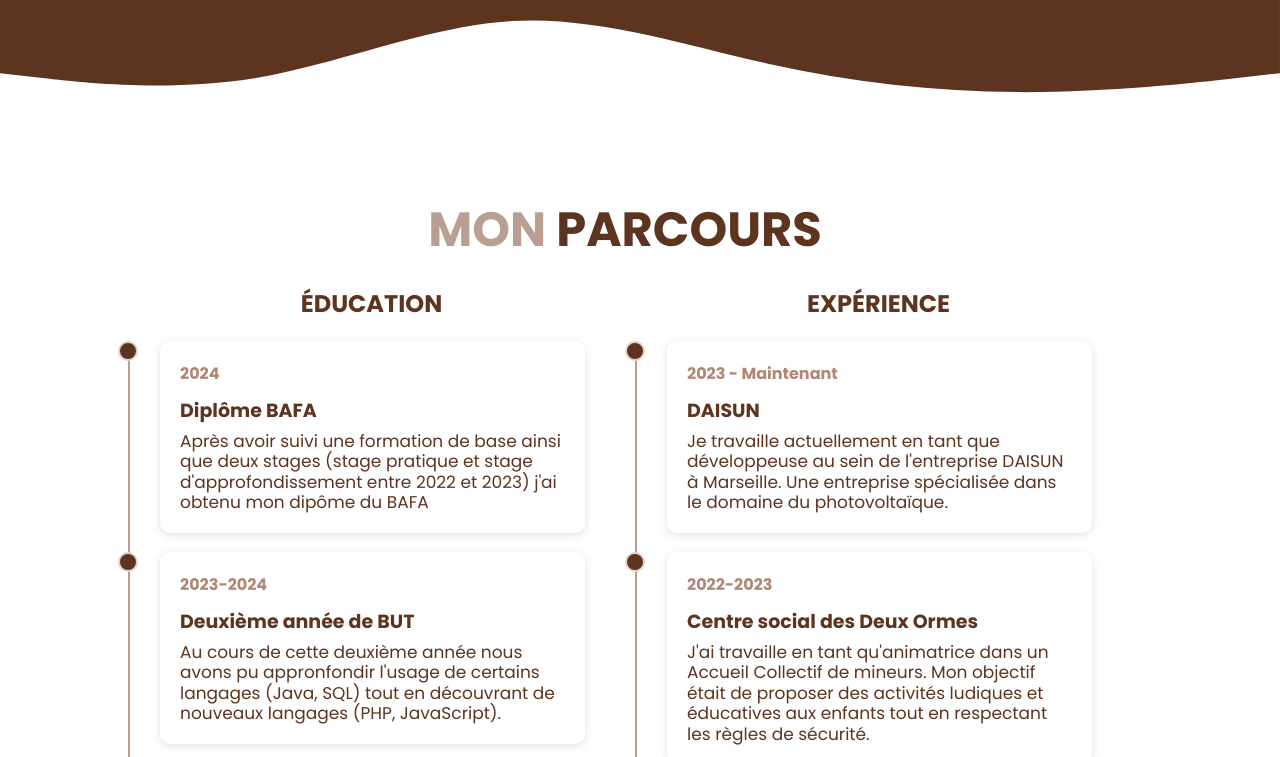
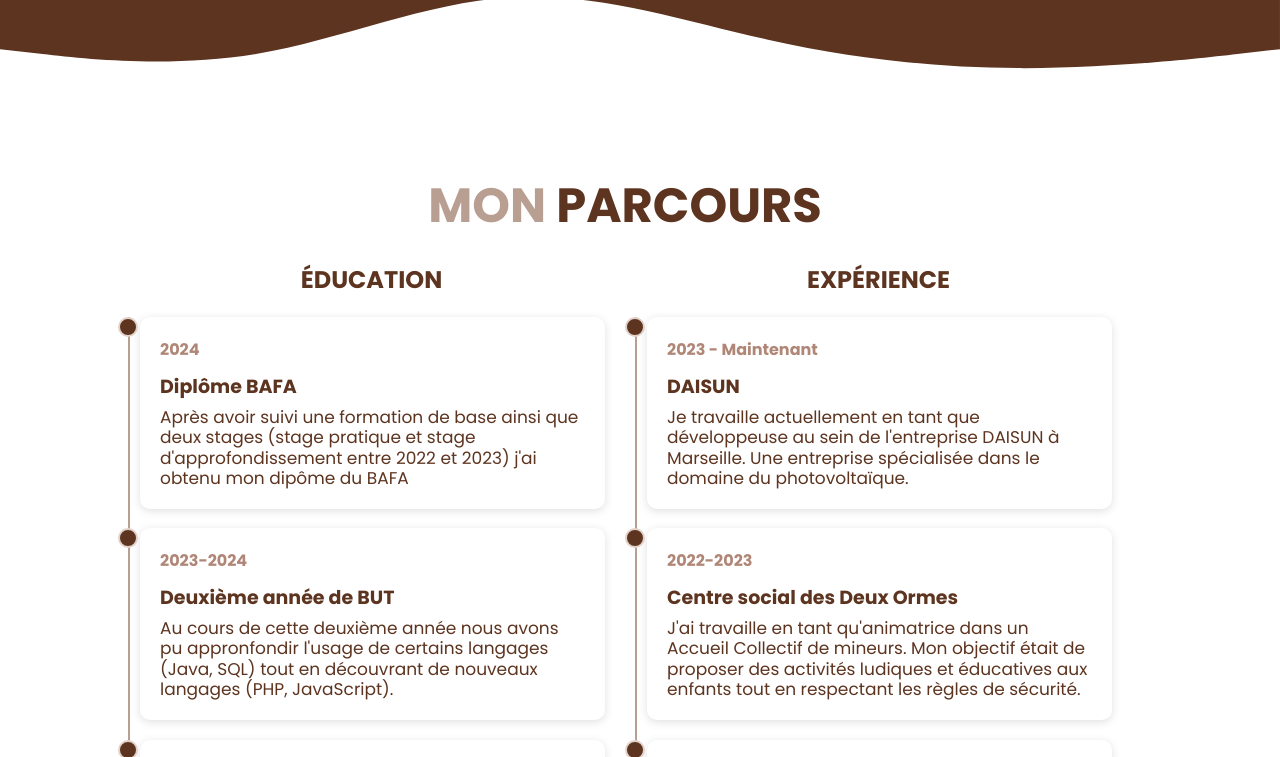
Before and after one commit to sookdp/portfolio, a website: page cv.html in a window 1280 px wide. Shown: the part 700-1457 px from the top of the page. Drawn offline with nearby package versions, Linux system fonts and the light colour scheme.

Commit message:
fix overflow

```diff
--- a/assets/css/cv.css
+++ b/assets/css/cv.css
@@ -3,8 +3,6 @@
 /* ######################################### NAVBAR ######################################### */
 * {
     box-sizing: border-box;
-    -webkit-font-smoothing: antialiased;
-    -moz-osx-font-smoothing: grayscale;
     margin: 0;
     padding: 0;
     list-style: none;
@@ -15,6 +13,7 @@ body {
     padding: 0;
     margin: 0;
     font-family: "Poppins", sans-serif;
+    overflow-x: hidden;
 }
 
 nav {
@@ -143,6 +142,7 @@ nav ul li a:hover {
 /* ######################################### A PROPOS DE MOI ######################################### */
 
 .presentation {
+    width: 100%;
     display: flex;
     justify-content: center;
     align-items: center;
@@ -183,7 +183,6 @@ span {
     flex-direction: column;
     min-width: 35%;
     max-width: 98%;
-    padding: 5vh;
 }
 
 .text p {
@@ -276,6 +275,7 @@ span {
     display: flex;
     flex-direction: column;
     align-items: center;
+    overflow-x: hidden;
 }
 
 .container {
@@ -307,12 +307,12 @@ main.row {
 
 .col .title {
     color: #5d341f;
-    padding: 0px 0px 20px 0;
+    padding: 0 0 20px 0;
     text-align: center;
 }
 
 .col .contents {
-    padding: 0px 30px;
+    padding: 0 10px;
     border-left: 2px solid #b99f92;
 }
 
@@ -323,13 +323,13 @@ main.row {
     transition: all 0.4s;
     margin-bottom: 20px;
     border-radius: 10px;
-    box-shadow: rgba(99, 99, 99, 0.2) 0px 2px 8px 0px;
+    box-shadow: rgba(99, 99, 99, 0.2) 0 2px 8px 0;
     width: 100%;
     box-sizing: border-box;
 }
 
 .col .contents .box:hover {
-    box-shadow: 0px 3px 12px 0px #cbcbcb;
+    box-shadow: 0 3px 12px 0 #cbcbcb;
 }
 
 .col .contents .box::before {
@@ -339,7 +339,7 @@ main.row {
     height: 16px;
     border-radius: 50%;
     top: 0;
-    right: calc(100% + 22px);
+    right: calc(100% + 2px);
     background-color: #5d341f;
     border: 2px solid #e2d2ca;
 }
```
